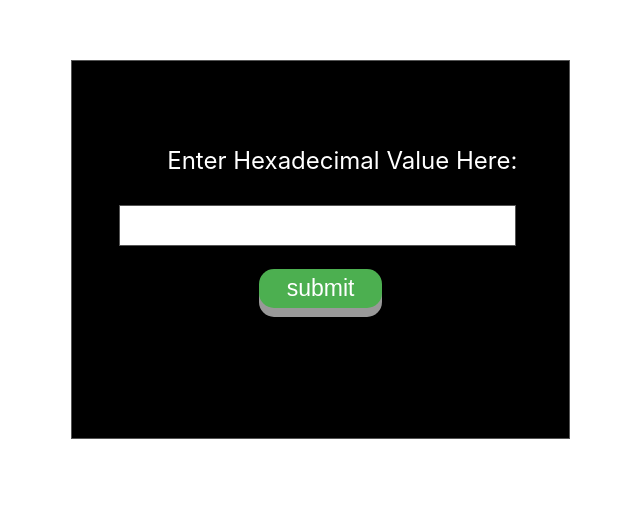
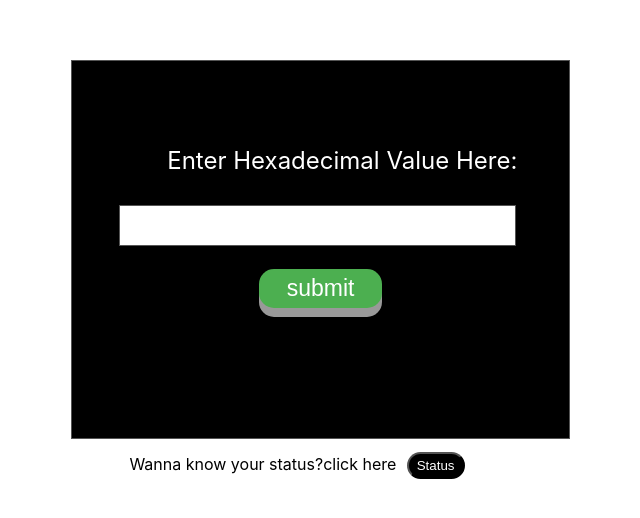
Before and after one commit to AmanDeqode/hashFrontend, a React (Create React App) app: page / in a window 1280 px wide. Shown: the part 112-630 px from the top of the page, without its empty margins (343-983 px from the left). Built offline with nearby package versions, Linux system fonts and the light colour scheme.

Commit message:
Add status button below the form

```diff
--- a/src/components/Input.js
+++ b/src/components/Input.js
@@ -88,6 +88,12 @@ function Input() {
           </div>
         </div>
       </form>
+
+      <div id="statusDiv">
+        <label>Wanna know your status?click here</label>
+
+        <button id="checkStatus">Status</button>
+      </div>
     </>
   );
 }
--- a/src/css/input.css
+++ b/src/css/input.css
@@ -1,3 +1,5 @@
+
+
 #form{
     height: 60%;
     width: 50%;
@@ -60,3 +62,17 @@ input[type=text]:focus {
     text-align: center;
 
 }
+
+#checkStatus{
+    color: #fff!important;
+    background-color: #000!important;
+    border-radius: 16px;
+    margin: 0% 0% 0% 1%;
+    height: 27px;
+    width: 58px;
+}
+#statusDiv{
+    margin: 1% 0% 0% 10%;
+    height: 30%;
+    width: 80%;
+}
```
